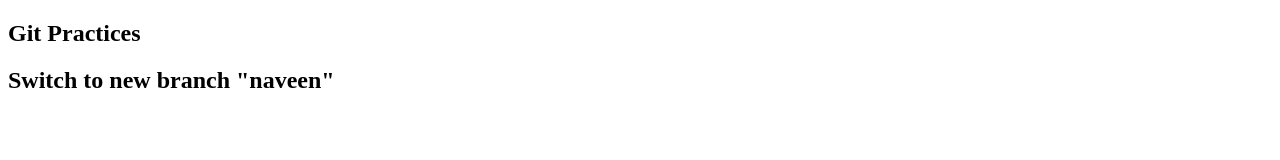
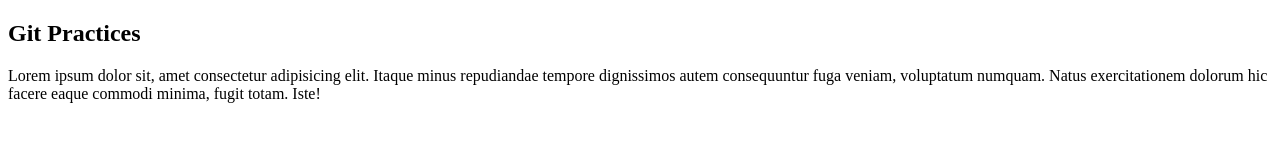
Before and after one commit to naveenkarthika/html, a plain HTML site: page index.html in a window 1280 px wide. Drawn offline with Linux system fonts and the light colour scheme.

Commit message:
newly added css file

```diff
--- a/index.html
+++ b/index.html
@@ -7,6 +7,8 @@
 </head>
 <body>
     <h2>Git Practices</h2>
-    <h2>Switch to new branch "naveen"</h2>
+    <p>Lorem ipsum dolor sit, amet consectetur adipisicing elit. Itaque minus repudiandae tempore
+    dignissimos autem consequuntur fuga veniam, voluptatum numquam. Natus exercitationem dolorum
+    hic facere eaque commodi minima, fugit totam. Iste!</p>
 </body>
 </html>
--- /dev/null
+++ b/style.css
@@ -0,0 +1,5 @@
+*{
+    padding: 0;
+    margin: 10;
+    background-color: aquamarine;
+}
```
